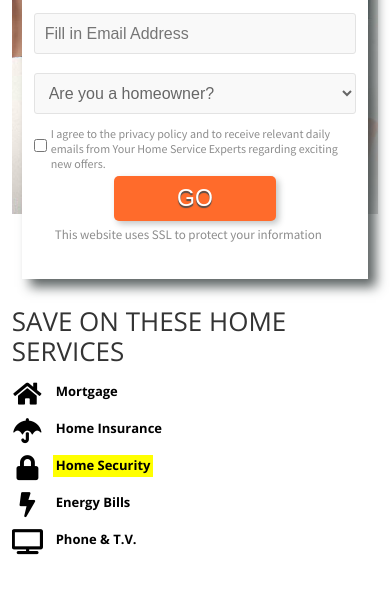
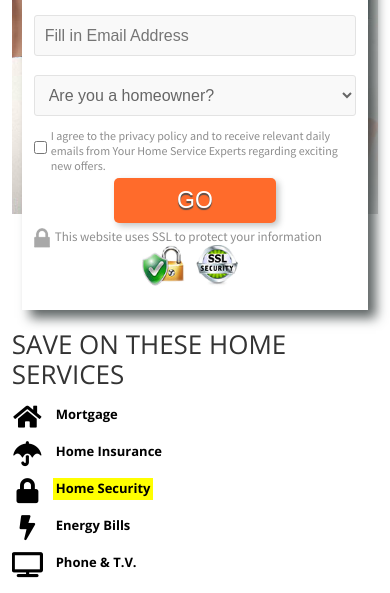
Before and after one commit to Russlascala/YHSE-HomeSec, a plain HTML site: page index.html in a window 390 px wide. Shown: the part 201-794 px from the top of the page. Drawn offline with nearby package versions, Linux system fonts and the light colour scheme.

Commit message:
Added ssl logo to the form

```diff
--- a/css/responsive.css
+++ b/css/responsive.css
@@ -144,7 +144,7 @@ footer{padding-bottom:50px;}
     width: auto;
     left: 10px;
     bottom: 13px;
-    height: 314px;
+    height: 323px;
 
     } /* this was
     width: auto;
@@ -333,7 +333,8 @@ footer{padding-bottom:50px;}
         font-size:16px!important;
     }
     .zipcode-content{
-        height: 328px;
+        height: 342px;
+        bottom: -16px;
     }
 }
 /* Media Query for line break, will be different on every speciality
@@ -349,12 +350,12 @@ footer{padding-bottom:50px;}
 	.second, .third{left:25px !important; top:20px !important; width:90% !important;}
     .bxslider li{height:260px !important;}
     .zipcode-content{
-        height: 328px;
-        bottom: -65px;
+        height: 357px;
+        bottom: -96px;
     }
 
     #mid-container {
-        padding-top: 92px;
+        padding-top: 115px;
     }
 
 }
@@ -369,8 +370,8 @@ footer{padding-bottom:50px;}
         margin-top: 0px;
     }
     .zipcode-content{
-        height: 340px;
-        bottom: -79px;
+        height: 349px;
+        bottom: -92px;
     }
     #mid-container {
         padding-top: 100px;
--- a/css/style.css
+++ b/css/style.css
@@ -64,7 +64,8 @@ body {margin: 0; padding: 0; font-family: 'Open Sans', sans-serif; background:#f
 .top-txt .warning-txt{font-family: 'Roboto',sans-serif;font-style: normal; font-weight: 700; font-size:23px; color:#ed1f24; line-height:20px;}
 .top-txt .warning-txt span{font-family: 'Roboto', sans-serif;font-style: normal; font-weight: 900; font-size:14px; color:#333333; text-transform:uppercase; display:block; line-height:15px; padding-top:4px;}
 #geo_city{font-size:24px; color:#1087dd; text-transform:capitalize;}
-
+/*
+top bar styles  */
     .styled-txt{
         font-weight: bold;
         color: black;
@@ -82,6 +83,7 @@ body {margin: 0; padding: 0; font-family: 'Open Sans', sans-serif; background:#f
     .top-break{
         display:none;
     }
+
 
 .three-step-container .green-bg{background:#1087dd; padding:15px 0 21px 0; text-align:center;}
 .three-step-container .green-bg h1{font-size:44px; color:#fff;font-style: normal; font-weight: 400; line-height:1.2;}
@@ -133,6 +135,17 @@ body {margin: 0; padding: 0; font-family: 'Open Sans', sans-serif; background:#f
     /* height:45px; */
     padding: 10px;
 }
+
+/* Form styles  */
+#secureForm{
+    display: block;
+    margin-left: auto;
+    margin-right: auto;
+    padding-right: 31px;
+    width: 127px;
+    /* margin-top: 4px; */
+}
+
 
 .zipcode-content .zipcode-form .col-2{float:left; margin-left:0px; position: relative;}
 #select_yes_no{
--- a/index.html
+++ b/index.html
@@ -170,6 +170,7 @@
                                         <p>
                                     	This website uses SSL to protect your information
                                         </p>
+                                        <img src="images/secure.png" id="secureForm">
                                     </div>
                                 </form>
                             </div>
@@ -332,7 +333,7 @@
                     </div>
                     <div class="footer-right">
                         <div class="footer-icon">
-                        	<img src="images\secure.png" width="120" alt="SSL Security" title="SSL Security">
+                        	<img src="images/ssl-security-logo.jpg" width="120" alt="SSL Security" title="SSL Security">
                         </div>
                         <p>
                         	This site uses SSL Technology to encrypt and protect your personal information .
```
Also changed, not shown: images/lock-icon.png (added).
